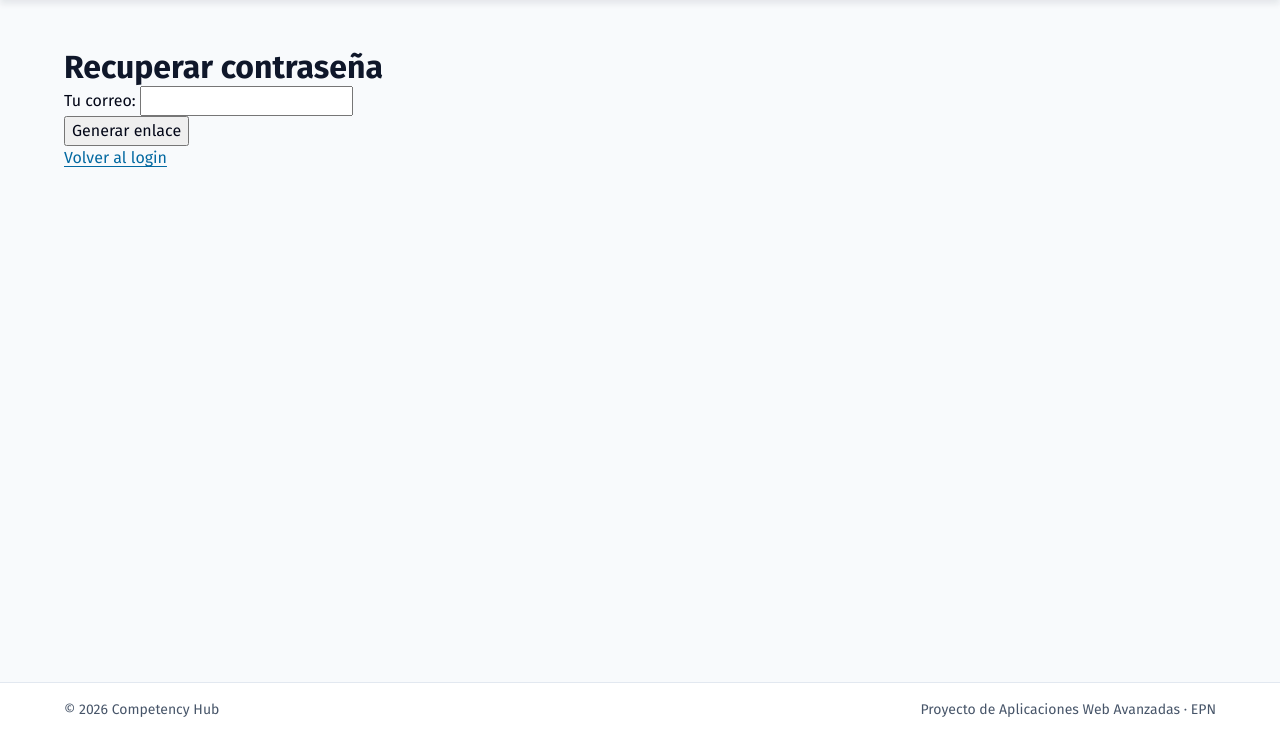
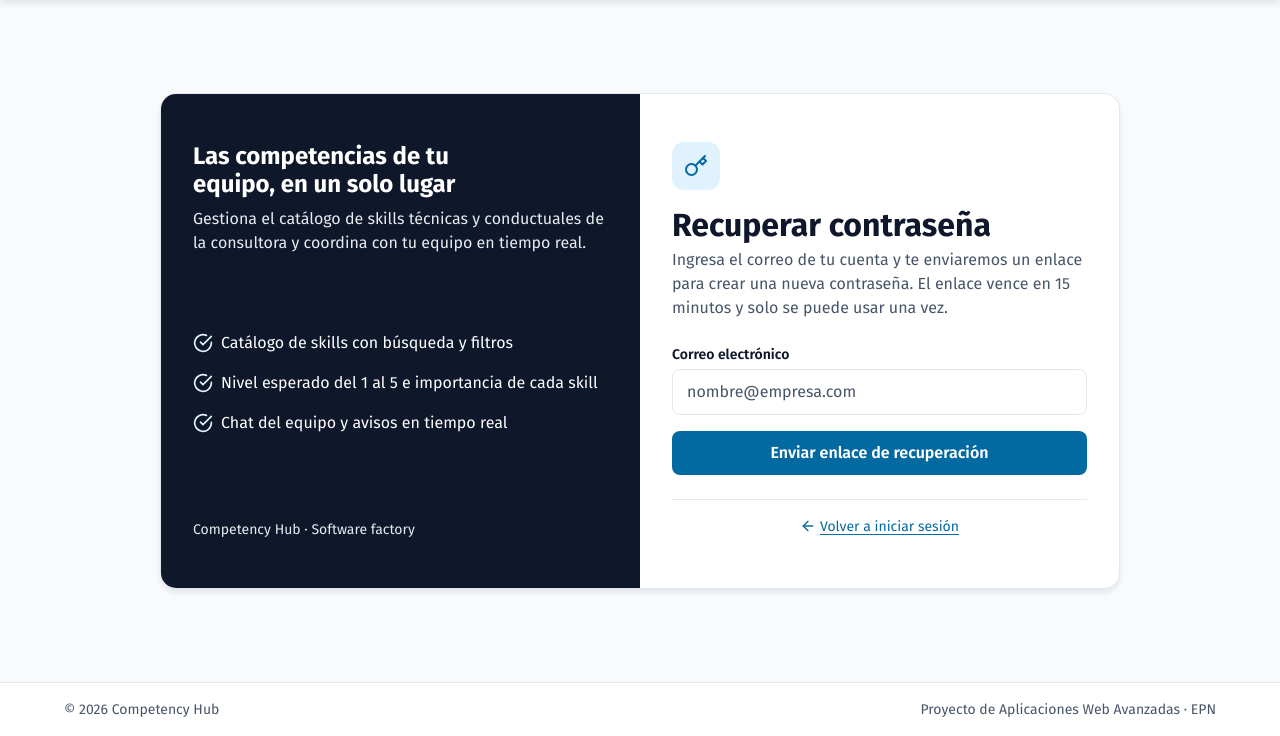
Before and after one commit to Jhairzp27/competency-hub, a Node server app: page /auth/forgot in a window 1280 px wide. Shown: the part 64-800 px from the top of the page. Run offline with Node 20, Linux system fonts and the light colour scheme.

Commit message:
style(auth): redesign forgot and reset password views
- Forgot password: explains the 15-minute single-use link, info alert
  after submitting and error alert for invalid or expired links.
- Reset password: new password field with requirements hint
  (aria-describedby) and server errors in an alert.
- Both use the split auth layout and a "Volver a iniciar sesion" link.
- New Lucide icons: key, lock and arrow-right.

Co-Authored-By: Claude Opus 5.5 <noreply@anthropic.com>

```diff
--- a/src/public/css/main.css
+++ b/src/public/css/main.css
@@ -314,6 +314,12 @@ code,
   text-align: center;
 }
 
+.auth-switch a {
+  display: inline-flex;
+  align-items: center;
+  gap: var(--space-xs);
+}
+
 /* Fila de label + enlace secundario (ej. «¿Olvidaste tu contraseña?») */
 .form-label-row {
   display: flex;
--- a/src/views/auth/forgot.ejs
+++ b/src/views/auth/forgot.ejs
@@ -1,17 +1,34 @@
-<%- include('../partials/head', { title: 'Recuperar contraseña' }) %>
-<main id="main" class="main">
-<div class="container">
-  <h1>Recuperar contraseña</h1>
-  <% if (message) { %><p style="color:green;"><%= message %></p><% } %>
-  <% if (errors.length) { %>
-    <ul><% errors.forEach(e => { %><li style="color:red;"><%= e.msg %></li><% }) %></ul>
-  <% } %>
-  <form action="/auth/forgot" method="POST">
-    <input type="hidden" name="_csrf" value="<%= csrfToken %>">
-    <div><label>Tu correo: <input type="email" name="email" required></label></div>
-    <button type="submit">Generar enlace</button>
-  </form>
-  <p><a href="/auth/login">Volver al login</a></p>
-</div>
+<%- include('../partials/head', { title: 'Recuperar contraseña', description: 'Recupera el acceso a tu cuenta de Competency Hub.' }) %>
+<main id="main" class="auth-layout">
+  <div class="auth-shell">
+    <%- include('../partials/auth-aside') %>
+
+    <section class="auth-panel" aria-labelledby="forgot-title">
+      <header class="auth-header">
+        <span class="auth-header-icon"><%- include('../partials/icon', { name: 'key', size: 24, label: null }) %></span>
+        <h1 id="forgot-title">Recuperar contraseña</h1>
+        <p>Ingresa el correo de tu cuenta y te enviaremos un enlace para crear una nueva contraseña. El enlace vence en 15 minutos y solo se puede usar una vez.</p>
+      </header>
+
+      <%- include('../partials/alert', { type: 'info', title: 'Revisa tu correo', messages: message }) %>
+      <%- include('../partials/alert', { type: 'error', title: 'No pudimos continuar', messages: errors }) %>
+
+      <form class="form" action="/auth/forgot" method="POST">
+        <input type="hidden" name="_csrf" value="<%= csrfToken %>">
+
+        <div class="form-group">
+          <label class="form-label" for="email">Correo electrónico</label>
+          <input class="form-control" id="email" name="email" type="email"
+            autocomplete="email" placeholder="nombre@empresa.com" required>
+        </div>
+
+        <button class="btn btn-primary btn-block" type="submit">Enviar enlace de recuperación</button>
+      </form>
+
+      <p class="auth-switch">
+        <a href="/auth/login"><%- include('../partials/icon', { name: 'arrow-left', size: 16, label: null }) %> Volver a iniciar sesión</a>
+      </p>
+    </section>
+  </div>
 </main>
 <%- include('../partials/footer') %>
--- a/src/views/partials/icon.ejs
+++ b/src/views/partials/icon.ejs
@@ -34,6 +34,9 @@
     bell: '<path d="M6 8a6 6 0 0 1 12 0c0 7 3 9 3 9H3s3-2 3-9"/><path d="M10.3 21a1.94 1.94 0 0 0 3.4 0"/>',
     users: '<path d="M16 21v-2a4 4 0 0 0-4-4H6a4 4 0 0 0-4 4v2"/><circle cx="9" cy="7" r="4"/><path d="M22 21v-2a4 4 0 0 0-3-3.87"/><path d="M16 3.13a4 4 0 0 1 0 7.75"/>',
     'arrow-left': '<path d="m12 19-7-7 7-7"/><path d="M19 12H5"/>',
+    key: '<circle cx="7.5" cy="15.5" r="5.5"/><path d="m21 2-9.6 9.6"/><path d="m15.5 7.5 3 3L22 7l-3-3"/>',
+    lock: '<rect width="18" height="11" x="3" y="11" rx="2" ry="2"/><path d="M7 11V7a5 5 0 0 1 10 0v4"/>',
+    'arrow-right': '<path d="M5 12h14"/><path d="m12 5 7 7-7 7"/>',
   };
   const svgSize = locals.size || 20;
   const svgBody = ICONS[locals.name] || ICONS['alert-circle'];
```
Also changed, not shown: src/views/auth/reset.ejs (+32 -13 lines).
